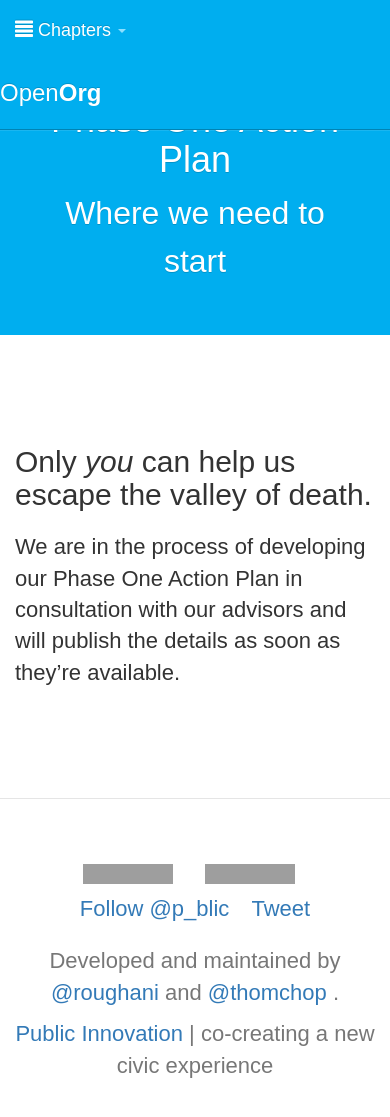
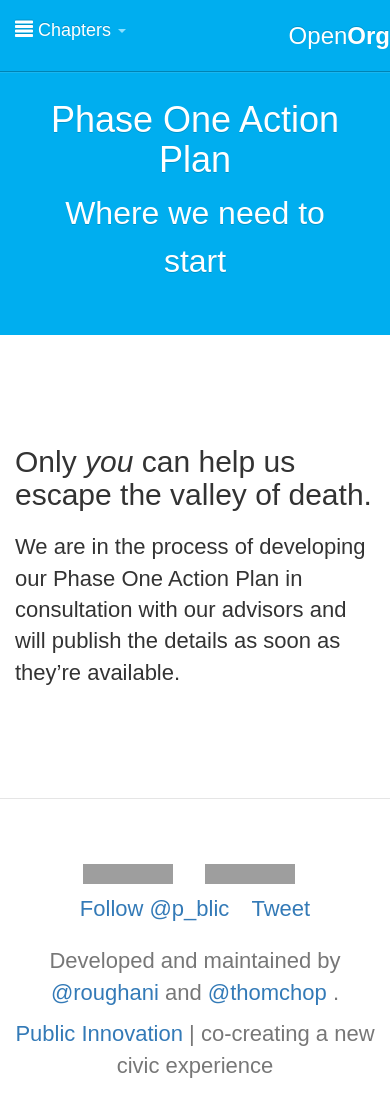
Before and after one commit to publicinnovation/openorg, a Jekyll site: the page built from chapters/6_phase-one-action-plan.md, in a window 390 px wide and 1121 px high. Shown: the top 1117 px of the window. Built offline with Jekyll 4.4.1, drawn with Linux system fonts in a browser that asks for light colours; nearby versions of some CDN libraries; Markdown is read by kramdown in place of the engine named in the settings; comment, search, counter and statistics services are not loaded; grey boxes are pictures that could not be loaded.

Commit message:
maintain floats for navbar left & right on mobile

```diff
--- a/css/custom.css
+++ b/css/custom.css
@@ -78,6 +78,15 @@ h1, h2, h3, h4, h5, h6 {
   text-decoration: none;
   background-color: #00aeef;
   outline: 0;
+}
+
+@media (max-width: 767px) {
+  .navbar-left {
+    float: left !important;
+  }
+  .navbar-right {
+    float: right !important;
+  }
 }
 
 /* line 4565 */
```
